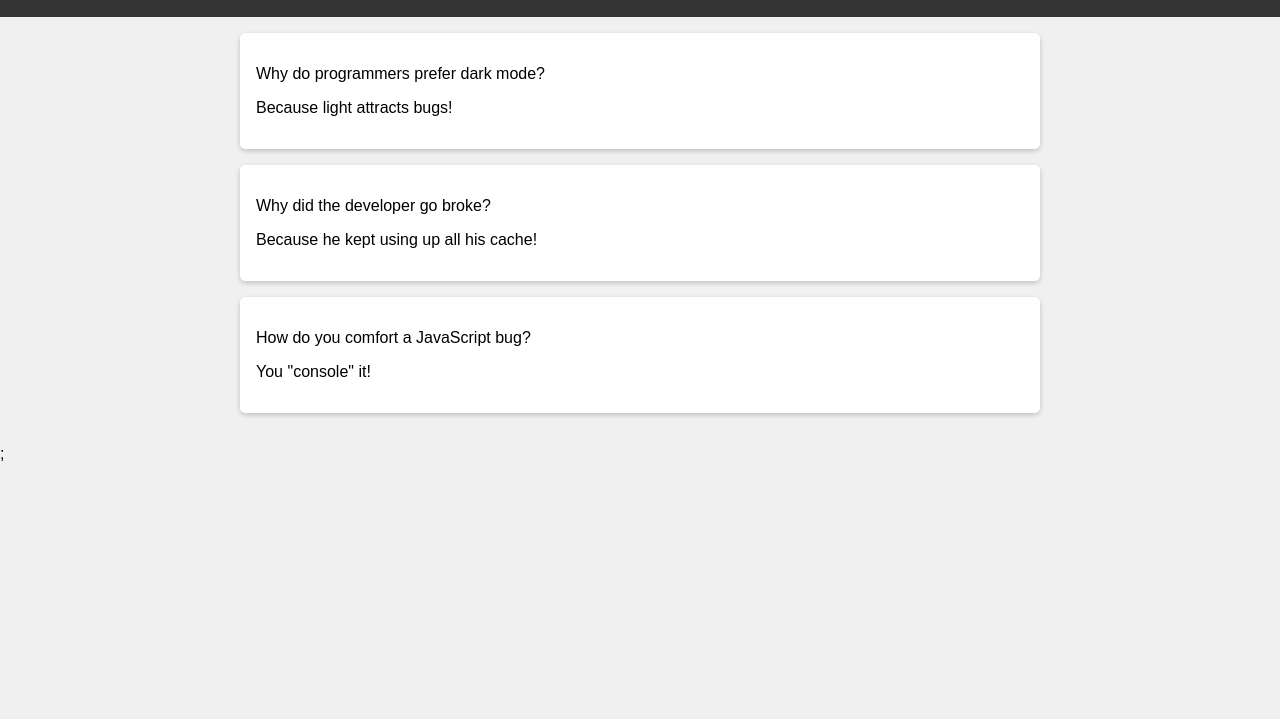
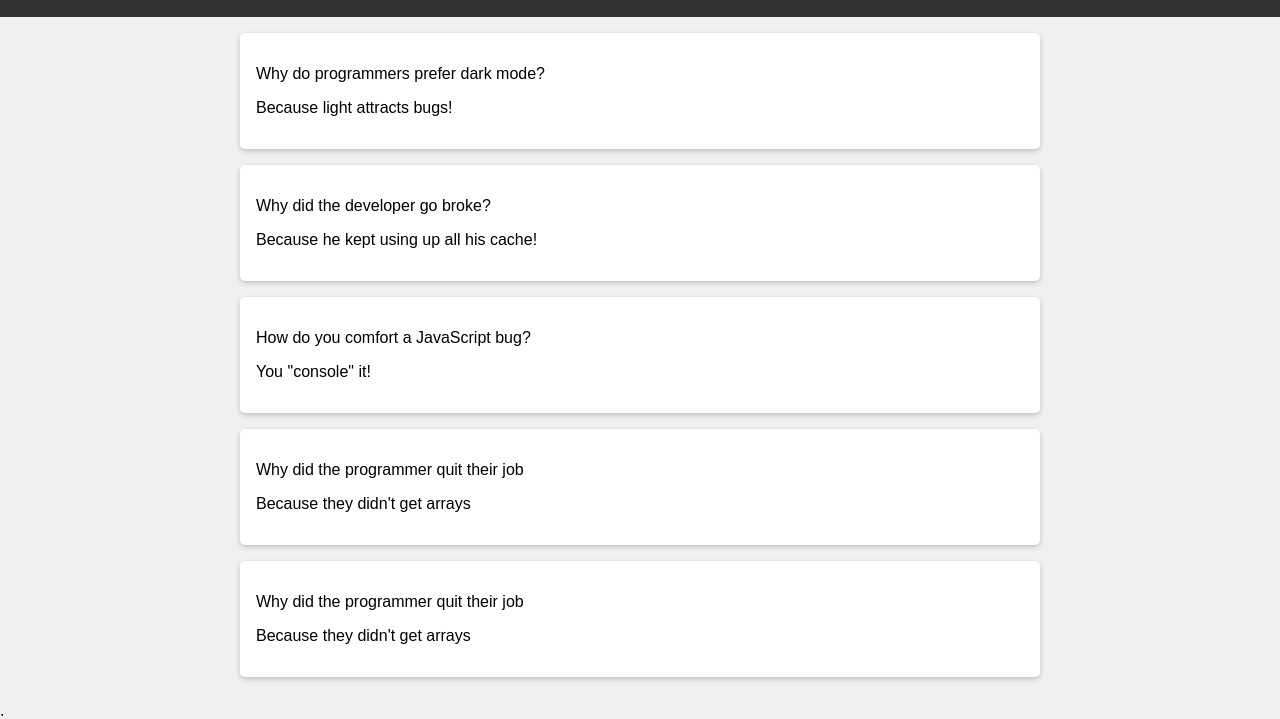
Before and after one commit to Scribbio/git-flow-01-11-23, a plain HTML site: page index.html in a window 1280 px wide. Shown: the part 95-814 px from the top of the page. Drawn offline with Linux system fonts and the light colour scheme.

Commit message:
dream team joke

```diff
--- a/index.html
+++ b/index.html
@@ -21,6 +21,14 @@
         <p class="joke__title">How do you comfort a JavaScript bug?</p>
         <p class="joke__content">You "console" it!</p>
       </div>
+      <div class="joke-card">
+        <p class="joke__title">Why did the programmer quit their job</p>
+        <p class="joke__content">Because they didn't get arrays</p>
+      </div>
+      <div class="joke-card">
+        <p class="joke__title">Why did the programmer quit their job</p>
+        <p class="joke__content">Because they didn't get arrays</p>
+      </div>
     </main>
   </body>
 </html>
```
